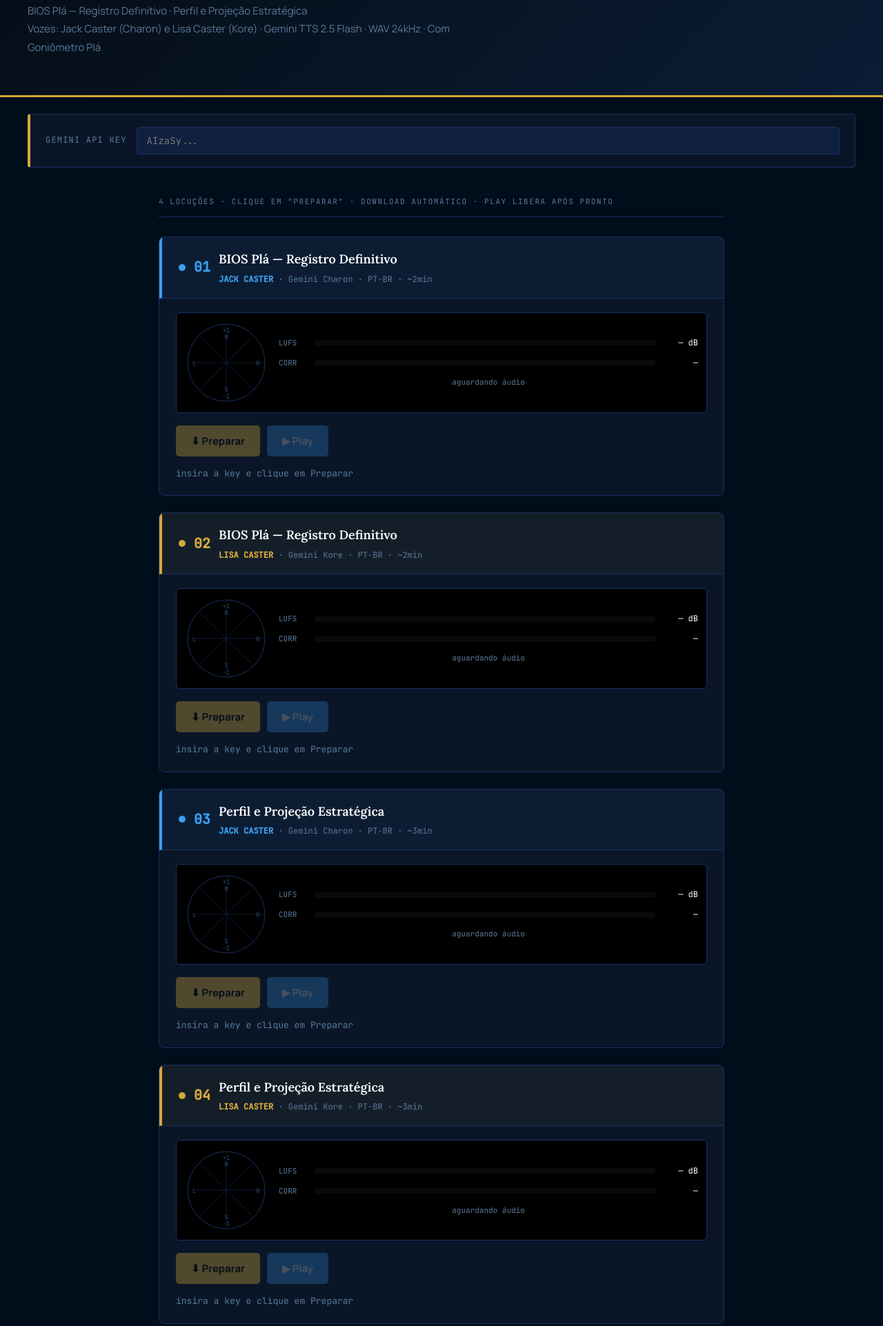
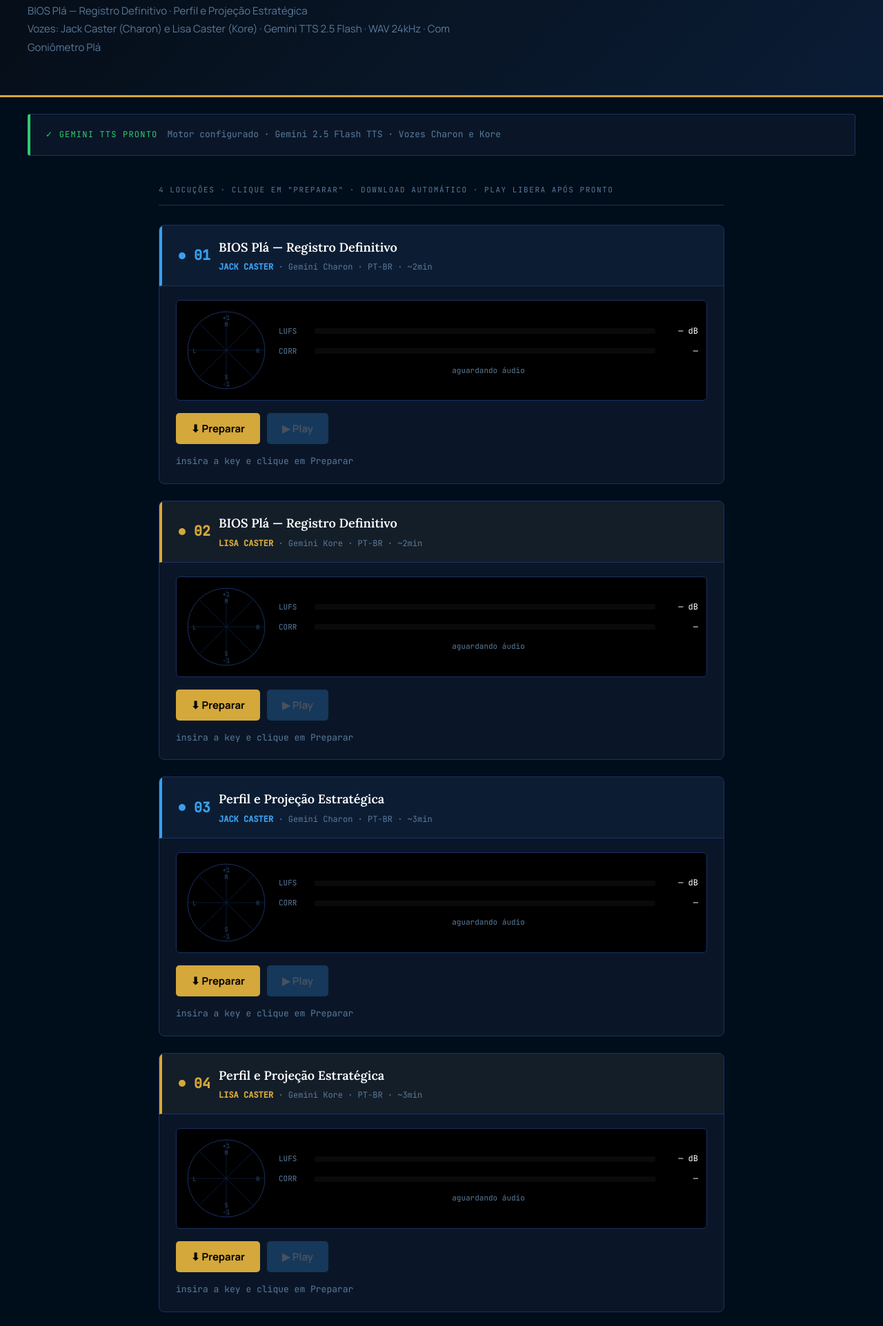
Before and after one commit to estudio-pla/locu-es-pla, a plain HTML site: page index.html in a window 1280 px wide. Shown: the part 170-2093 px from the top of the page at 69% size. Drawn offline with Linux system fonts and the light colour scheme.

Commit message:
fix: key embutida, botoes preparar habilitados direto no load

```diff
--- a/index.html
+++ b/index.html
@@ -309,10 +309,9 @@
   Vozes: Jack Caster (Charon) e Lisa Caster (Kore) · Gemini TTS 2.5 Flash · WAV 24kHz · Com Goniômetro Plá</p>
 </div>
 
-<div class="key-bar">
-  <span class="key-label">GEMINI API KEY</span>
-  <input class="key-input" type="password" id="gkey" placeholder="AIzaSy..." oninput="onKeyInput()">
-  <span class="key-ok" id="keyOk">✓ KEY PRONTA</span>
+<div class="key-bar" style="border-left-color:var(--green);">
+  <span class="key-label" style="color:var(--green);">✓ GEMINI TTS PRONTO</span>
+  <span style="font-family:'JetBrains Mono',monospace;font-size:13px;color:var(--dim);">Motor configurado · Gemini 2.5 Flash TTS · Vozes Charon e Kore</span>
 </div>
 
 <div class="main">
@@ -346,7 +345,7 @@
       </div>
     </div>
     <div class="controls">
-      <button class="btn-preparar" id="prep-0" onclick="preparar(0)" disabled>⬇ Preparar</button>
+      <button class="btn-preparar" id="prep-0" onclick="preparar(0)">⬇ Preparar</button>
       <button class="btn-play" id="play-0" onclick="togglePlay(0)" disabled>▶ Play</button>
       <a class="btn-dl" id="dl-0" download="01_bios_jack_caster.wav">↓ WAV</a>
       <a class="btn-dl" id="dlmp3-0" download="01_bios_jack_caster.mp3" style="color:var(--gold);border-color:rgba(212,168,58,.3);">↓ MP3</a>
@@ -394,7 +393,7 @@
       </div>
     </div>
     <div class="controls">
-      <button class="btn-preparar" id="prep-1" onclick="preparar(1)" disabled>⬇ Preparar</button>
+      <button class="btn-preparar" id="prep-1" onclick="preparar(1)">⬇ Preparar</button>
       <button class="btn-play" id="play-1" onclick="togglePlay(1)" disabled>▶ Play</button>
       <a class="btn-dl" id="dl-1" download="02_bios_lisa_caster.wav">↓ WAV</a>
       <a class="btn-dl" id="dlmp3-1" download="02_bios_lisa_caster.mp3" style="color:var(--gold);border-color:rgba(212,168,58,.3);">↓ MP3</a>
@@ -442,7 +441,7 @@
       </div>
     </div>
     <div class="controls">
-      <button class="btn-preparar" id="prep-2" onclick="preparar(2)" disabled>⬇ Preparar</button>
+      <button class="btn-preparar" id="prep-2" onclick="preparar(2)">⬇ Preparar</button>
       <button class="btn-play" id="play-2" onclick="togglePlay(2)" disabled>▶ Play</button>
       <a class="btn-dl" id="dl-2" download="03_perfil_jack_caster.wav">↓ WAV</a>
       <a class="btn-dl" id="dlmp3-2" download="03_perfil_jack_caster.mp3" style="color:var(--gold);border-color:rgba(212,168,58,.3);">↓ MP3</a>
@@ -490,7 +489,7 @@
       </div>
     </div>
     <div class="controls">
-      <button class="btn-preparar" id="prep-3" onclick="preparar(3)" disabled>⬇ Preparar</button>
+      <button class="btn-preparar" id="prep-3" onclick="preparar(3)">⬇ Preparar</button>
       <button class="btn-play" id="play-3" onclick="togglePlay(3)" disabled>▶ Play</button>
       <a class="btn-dl" id="dl-3" download="04_perfil_lisa_caster.wav">↓ WAV</a>
       <a class="btn-dl" id="dlmp3-3" download="04_perfil_lisa_caster.mp3" style="color:var(--gold);border-color:rgba(212,168,58,.3);">↓ MP3</a>
@@ -601,14 +600,9 @@
 // ============================================================
 // KEY INPUT
 // ============================================================
-function onKeyInput() {
-  const k = document.getElementById('gkey').value.trim();
-  const ok = k.startsWith('AIzaSy') && k.length > 20;
-  document.getElementById('keyOk').style.display = ok ? 'inline' : 'none';
-  for (let i = 0; i < 4; i++) {
-    document.getElementById(`prep-${i}`).disabled = !ok;
-  }
-}
+const GEMINI_KEY = 'AIzaSyBmsEVLVOwNlwnZ7zQOKFFPZL-fbnDJkoc';
+
+function onKeyInput() {}  // não usado — key embutida
 
 // ============================================================
 // PCM → WAV
@@ -632,8 +626,7 @@
 // PREPARAR — gera em background, download automático, libera play
 // ============================================================
 async function preparar(i) {
-  const key = document.getElementById('gkey').value.trim();
-  if (!key) return;
+  const key = GEMINI_KEY;
 
   const prep = document.getElementById(`prep-${i}`);
   const sp   = document.getElementById(`sp-${i}`);
```
